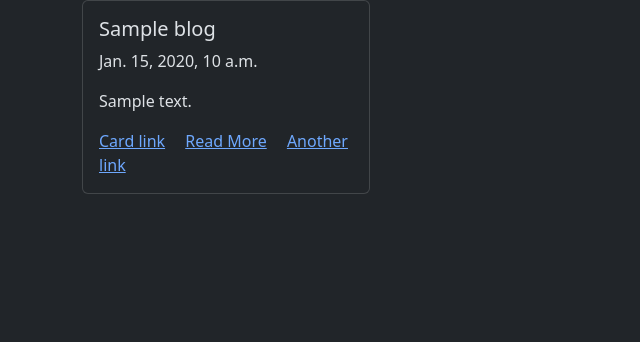
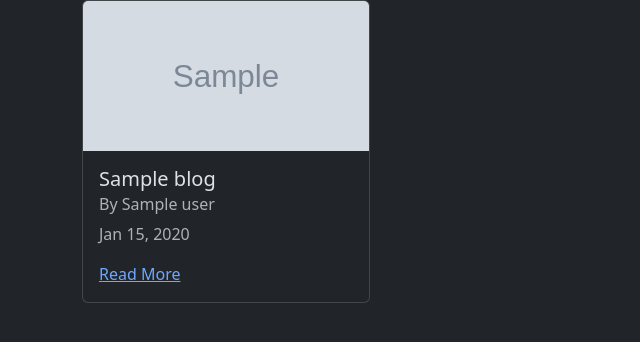
Before and after one commit to munna-yadav/blogger, a Django app: template BlogApp/blog/templates/blog/home.html in a window 1280 px wide. Shown: the part 56-398 px from the top of the page, without its empty margins (0-640 px from the left). Run offline with Django 5.2, Linux system fonts and the light colour scheme; the template is opened without the code that fills it: most values are stand-ins (such as "Sample title", 1, 10 or a date in 2020); grey boxes marked "Sample" are stand-in pictures; data that the repository does not hold is empty; parts of the project's set-up code (start-up, migrations or seed data) failed here and were passed over.

Commit message:
wholesale: create and update html

```diff
--- a/BlogApp/blog/templates/blog/home.html
+++ b/BlogApp/blog/templates/blog/home.html
@@ -1,20 +1,24 @@
-{% extends "layout.html" %}
-{% load static %}
+{% extends "layout.html" %} {% load static %} <link rel="stylesheet" href=" {%
+static "style.css" %}"> {% block content %}
 
-{% block content %}
+<div class="container-row d-flex gap-3 flex-wrap">
+  {% for blog in blogs %}
 
-{% for blog in blogs %}
+  <div class="card" style="width: 18rem; max-height: 400px;">
+    {% if blog.image %}
+    <img src="{{ blog.image.url }}" alt="{{ blog.title }}" class="card-img-top" style="max-height: 150px; object-fit: cover;">
 
-    <div class="card" style="width: 18rem;">
-        <div class="card-body">
-          <h5 class="card-title">{{blog.title}} </h5>
-          <p class="card-text">{{blog.created_at}}</p>
-          <p class = "card-text">{{ blog.description }}</p>
-          <a href="#" class="card-link">Card link</a>
-          <a href="{% url 'blog_deatil_view' blog.id %}" target="_blank" class="card-link">Read More</a>
-          <a href="#" class="card-link">Another link</a>
-        </div>
-      </div>
-{% endfor %}
+    {% endif %}
+    <div class="card-body d-flex flex-column">
+      <h5 class="card-title">{{ blog.title }}</h5>
+      <h6 class="card-subtitle mb-2 text-muted">By {{ blog.user }}</h6> <!-- Subtitle for author -->
+      <p class="card-text text-muted">{{ blog.created_at|date:"M j, Y" }}</p> <!-- Date styled as text-muted -->
+      <a href="{% url "blog_detail_view" blog.id %}" >Read More</a>
+    </div>
+  </div>
+  {% endfor %}
+</div>
+
+
 
 {% endblock content %}
--- a/BlogApp/blog/templates/logout.html
+++ b/BlogApp/blog/templates/logout.html
@@ -1,6 +1,6 @@
 {% load static %}
 
-<link rel="stylesheet" href=" {% url "style.css" %} ">
+<link rel="stylesheet" href=" {% static "style.css" %} ">
 
 <h2>logged out</h2>
 <p>you have been logged out <a href=" {% url "login" %} ">Login here</a> </p>
```
Also changed, not shown: BlogApp/blog/templates/blog/blog_detail.html (+17 -5 lines), BlogApp/blog/templates/blog/create_blog.html (added, +14 -0 lines), BlogApp/blog/templates/blog/edit_blog.html (added, +12 -0 lines).
